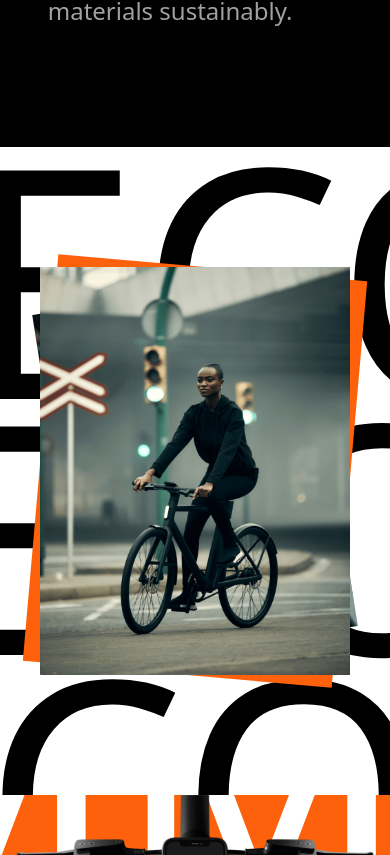
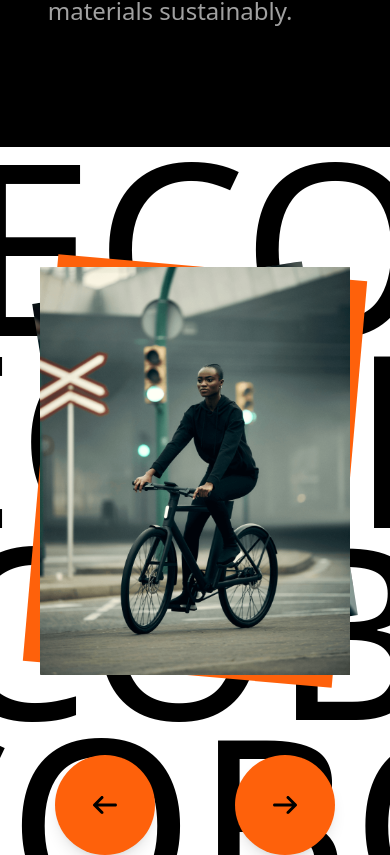
Before and after one commit to TristarMMII/DesignLeagueBikeCompanyPractice, a Next.js app: page / in a window 390 px wide. Shown: the part 4949-5804 px from the top of the page. Built offline with nearby package versions, Linux system fonts and the light colour scheme.

Commit message:
Made mobile friendly

```diff
--- a/src/app/components/ecoboostSection.tsx
+++ b/src/app/components/ecoboostSection.tsx
@@ -6,14 +6,13 @@ export default function EcoboostSection() {
     return (
         <div className="relative bg-white py-30 px-10 flex items-center justify-center flex-col overflow-hidden">
             {/* Background text */}
-            <div className="absolute inset-0 text-[20rem] leading-[0.8] font-normal select-none pointer-events-none">
-                {Array.from({ length: 4 }).map((_, rowIndex) => (
+            <div className="absolute inset-0 text-[15rem] sm:text-[20rem] leading-[0.8] font-normal select-none pointer-events-none">
+
+                {Array.from({ length: 5 }).map((_, rowIndex) => (
                     <div
                         key={rowIndex}
                         className="whitespace-nowrap"
-                        style={{
-                            transform: `translateX(${(-20 * rowIndex) - 10}%)`
-                        }}
+                        style={{ transform: `translateX(${(-20 * rowIndex) - 10}%)` }}
                     >
                         {Array.from({ length: 20 }).map((_, i) => (
                             <span key={i} className="mr-6">
@@ -25,14 +24,12 @@ export default function EcoboostSection() {
             </div>
 
             {/* Foreground content */}
-            <div className="relative z-10 flex justify-center items-center w-full">
+            <div className="relative z-10 flex flex-col lg:flex-row items-center w-full justify-start gap-20 lg:justify-center lg:gap-0">
 
                 {/* Orange box */}
                 <div
                     className="absolute z-0 bg-[#FE610B] overflow-hidden"
-                    style={{
-                        transform: 'rotate(5deg)',
-                    }}
+                    style={{ transform: 'rotate(5deg)' }}
                 >
                     <Image
                         src="/girl-on-bike.svg"
@@ -66,26 +63,26 @@ export default function EcoboostSection() {
                     />
                 </div>
 
-                {/* Left arrow button */}
+                {/* Arrow buttons below image on small and med, overlaid on large+ */}
+                <div className="flex w-full justify-center gap-20 lg:contents">
+                    {/* Left */}
                     <button
                         aria-label="Previous"
-                    className="absolute left-10 top-1/2 transform -translate-y-1/2 bg-[#FE610B] rounded-full w-25 h-25 flex justify-center items-center shadow-lg hover:bg-orange-600 transition"
-
+                        className="bg-[#FE610B] rounded-full w-25 h-25 flex justify-center items-center shadow-lg hover:bg-orange-600 transition
+                       lg:absolute lg:left-10 lg:top-1/2 lg:-translate-y-1/2"
                     >
                         <FontAwesomeIcon size="xl" icon={faArrowLeft} />
-
                     </button>
 
-                {/* Right arrow button */}
+                    {/* Right */}
                     <button
                         aria-label="Next"
-                    className="absolute right-10 top-1/2 transform -translate-y-1/2 bg-[#FE610B] rounded-full w-25 h-25 flex justify-center items-center shadow-lg hover:bg-orange-600 transition"
-
+                        className="bg-[#FE610B] rounded-full w-25 h-25 flex justify-center items-center shadow-lg hover:bg-orange-600 transition
+                       lg:absolute lg:right-10 lg:top-1/2 lg:-translate-y-1/2"
                     >
                         <FontAwesomeIcon size="xl" icon={faArrowRight} />
                     </button>
-
-
+                </div>
             </div>
         </div>
     );
```
Lines whose indentation alone changed are shown as unchanged.
